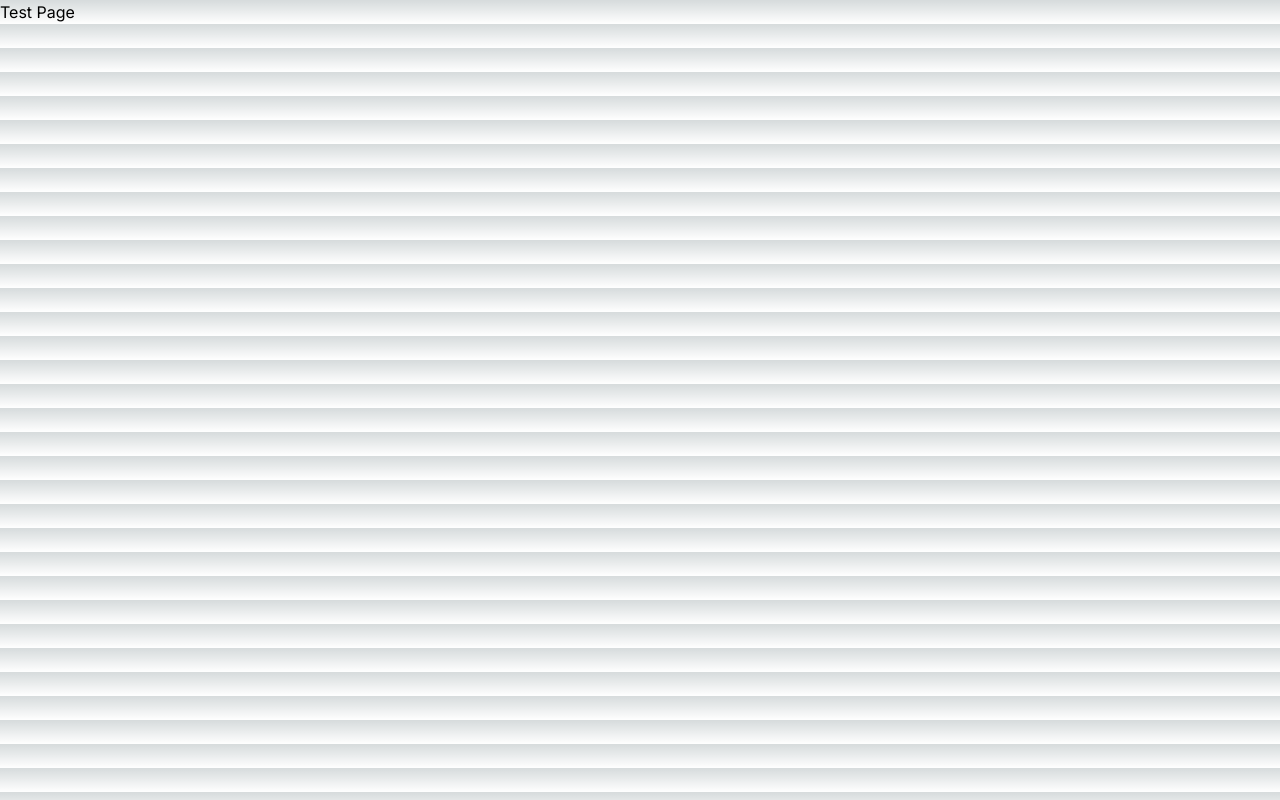
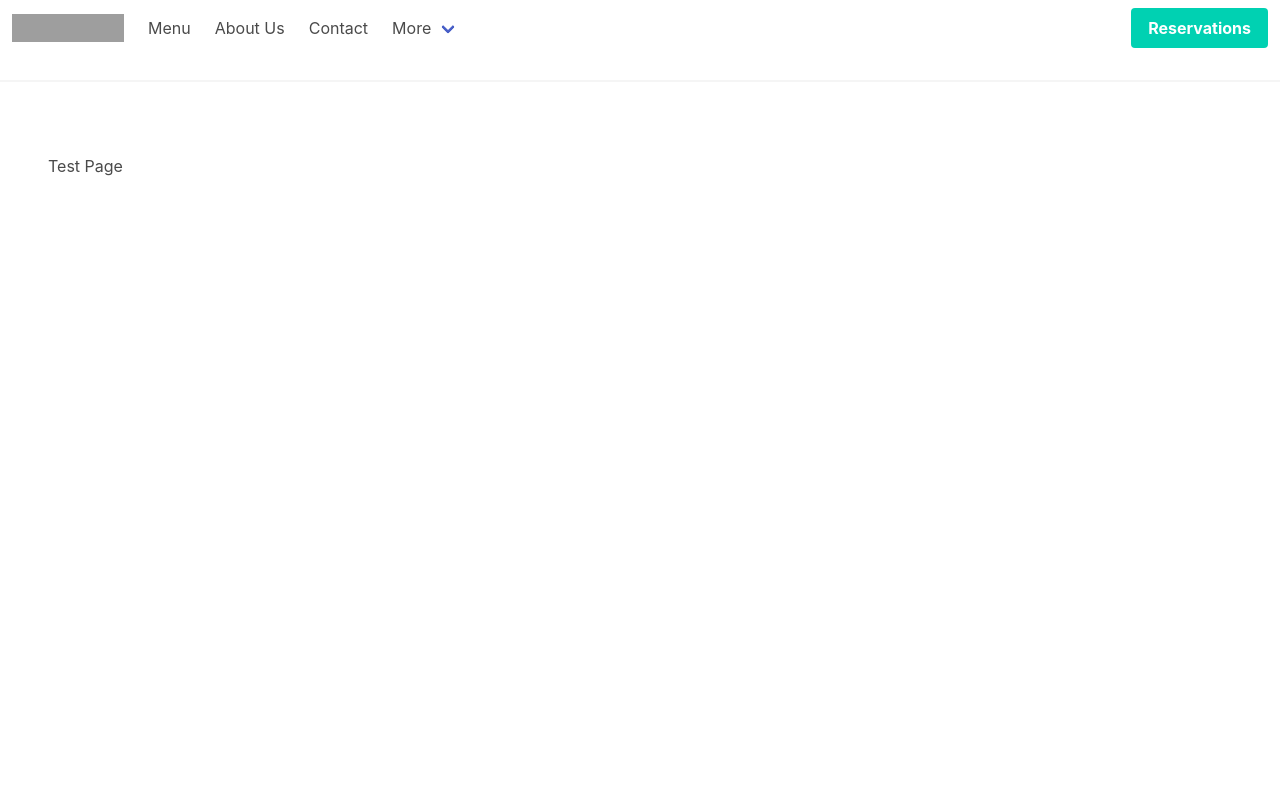
Before and after one commit to zcrutcher/garden-bistro, a Next.js app: page /test in a window 1280 px wide. Built offline with nearby package versions, Linux system fonts and the light colour scheme; grey boxes are pictures that could not be loaded.

Commit message:
added bulma css

```diff
--- /dev/null
+++ b/app/Header.js
@@ -0,0 +1,150 @@
+"use client";
+import React, { useState } from "react";
+import Image from "next/image";
+import Link from "next/link";
+
+const Header = () => {
+  const [navMenu, setNavMenu] = useState({
+    hamburger: "closed",
+    navMenu: "closed",
+    more: "closed",
+  });
+
+  const hamburgerHandler = () => {
+    const navState = navMenu.hamburger === "open" ? "closed" : "open";
+    setNavMenu({ hamburger: navState, navMenu: navState });
+  };
+
+  const resetNav = () => {
+    setNavMenu({ hamburger: "closed", navMenu: "closed", more: "closed" });
+  };
+
+  const moreHandler = () => {
+    const moreState = navMenu.more === "open" ? "closed" : "open";
+    setNavMenu({ ...navMenu, more: moreState });
+  };
+
+  return (
+    <>
+      <nav className="navbar" role="navigation" aria-label="main navigation">
+        <div className="navbar-brand">
+          <Link className="navbar-item" href="/" onClick={resetNav}>
+            <Image
+              alt="brand logo"
+              src="/assets/nav/imgs/logo.png"
+              width="112"
+              height="28"
+            />
+          </Link>
+
+          <button
+            //role="button"
+            id="navbar-burger"
+            className={
+              navMenu.hamburger === "open"
+                ? "navbar-burger is-active"
+                : "navbar-burger"
+            }
+            aria-label="menu"
+            aria-expanded="false"
+            data-target="navbarBasicExample"
+            onClick={hamburgerHandler}
+          >
+            <span aria-hidden="true"></span>
+            <span aria-hidden="true"></span>
+            <span aria-hidden="true"></span>
+          </button>
+        </div>
+
+        <div
+          id="navbar-menu"
+          className={
+            navMenu.hamburger === "open"
+              ? "navbar-menu is-active"
+              : "navbar-menu"
+          }
+        >
+          <div className="navbar-start">
+            <Link className="navbar-item" href="/menu" onClick={resetNav}>
+              Menu
+            </Link>
+            <Link className="navbar-item" href="/aboutUs" onClick={resetNav}>
+              About Us
+            </Link>
+            <Link
+              className="navbar-item"
+              href="/contact"
+              onClick={hamburgerHandler}
+            >
+              Contact
+            </Link>
+
+            <div
+              className={
+                navMenu.more === "open"
+                  ? "navbar-item has-dropdown is-active"
+                  : "navbar-item has-dropdown"
+              }
+            >
+              <span className="navbar-link" onClick={moreHandler}>
+                More
+              </span>
+              <div className="navbar-dropdown">
+                <Link
+                  className={
+                    navMenu.more === "open"
+                      ? "navbar-item"
+                      : "navbar-item is-hidden"
+                  }
+                  href="/gallery"
+                  onClick={resetNav}
+                >
+                  Gallery
+                </Link>
+                <Link
+                  className={
+                    navMenu.more === "open"
+                      ? "navbar-item"
+                      : "navbar-item is-hidden"
+                  }
+                  href="/reviews"
+                  onClick={resetNav}
+                >
+                  Reviews
+                </Link>
+                <Link
+                  className={
+                    navMenu.more === "open"
+                      ? "navbar-item"
+                      : "navbar-item is-hidden"
+                  }
+                  href="/special-events"
+                  onClick={resetNav}
+                >
+                  Special Events
+                </Link>
+              </div>
+            </div>
+          </div>
+
+          <div className="navbar-end">
+            <div className="navbar-item">
+              <div className="buttons">
+                <Link
+                  className="button is-primary"
+                  href="/reservation"
+                  onClick={hamburgerHandler}
+                >
+                  <strong>Reservations</strong>
+                </Link>
+              </div>
+            </div>
+          </div>
+        </div>
+      </nav>
+      <hr />
+    </>
+  );
+};
+
+export default Header;
--- /dev/null
+++ b/app/global.scss
@@ -0,0 +1 @@
+@import "~bulma/bulma";
--- a/app/globals.css
+++ b/app/globals.css
@@ -1,6 +1,7 @@
 @tailwind base;
 @tailwind components;
 @tailwind utilities;
+/* @import "../node_modules/bulma/bulma.sass"; */
 
 :root {
   --foreground-rgb: 0, 0, 0;
--- a/app/layout.js
+++ b/app/layout.js
@@ -1,17 +1,13 @@
-import { Inter } from "next/font/google";
-import "./globals.css";
+import Header from "./Header";
+import "./global.scss";
 
-const inter = Inter({ subsets: ["latin"] });
-
-export const metadata = {
-  title: "Create Next App",
-  description: "Generated by create next app",
-};
-
-export default function RootLayout({ children }) {
+export default function Layout({ children }) {
   return (
-    <html lang="en">
-      <body className={inter.className}>{children}</body>
-    </html>
+    <div className="flex h-screen flex-col md:flex-row md:overflow-hidden">
+      <div className="w-full flex-none md:w-64">
+        <Header />
+      </div>
+      <div className="flex-grow p-6 md:overflow-y-auto md:p-12">{children}</div>
+    </div>
   );
 }
```
Also changed, not shown: app/layout2.js (added, +17 -0 lines), package.json (+8 -4 lines), app/_app.js (added), 1 other file (tests, documents, lock files or other folders).
